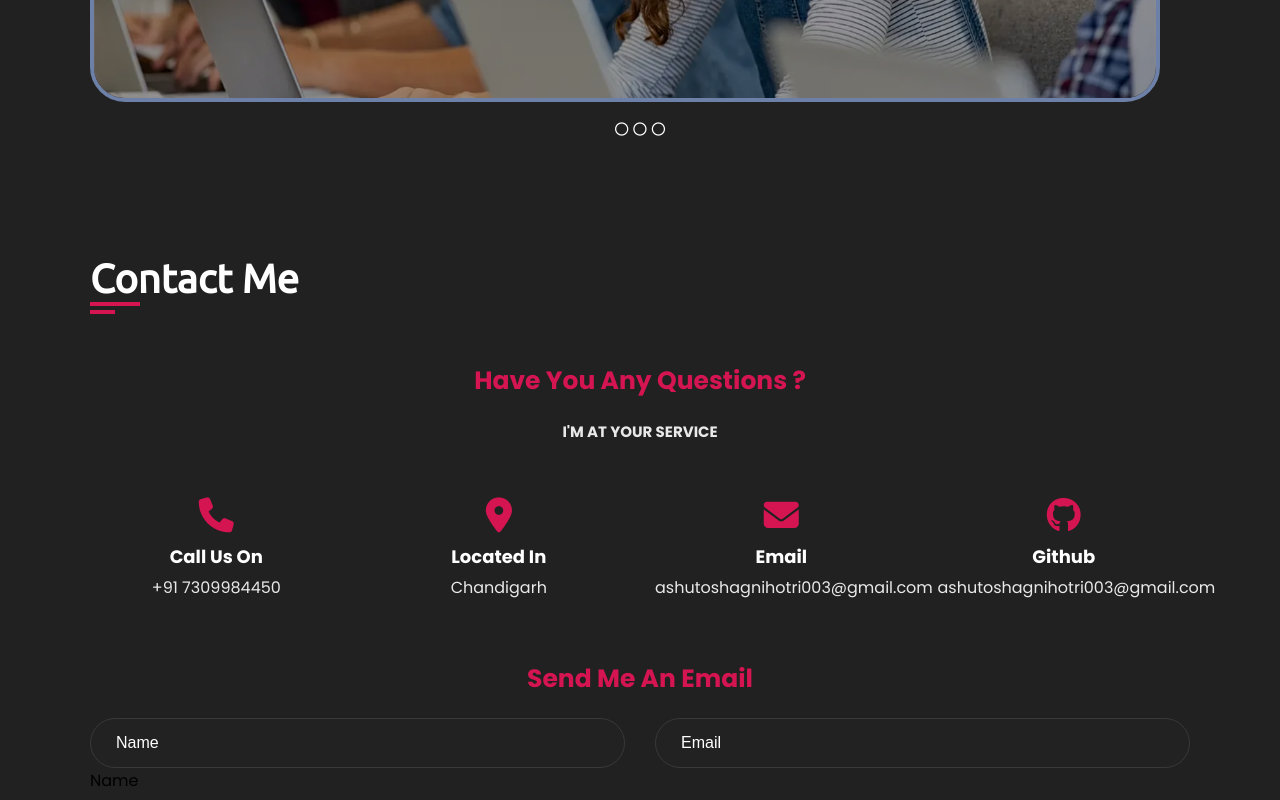
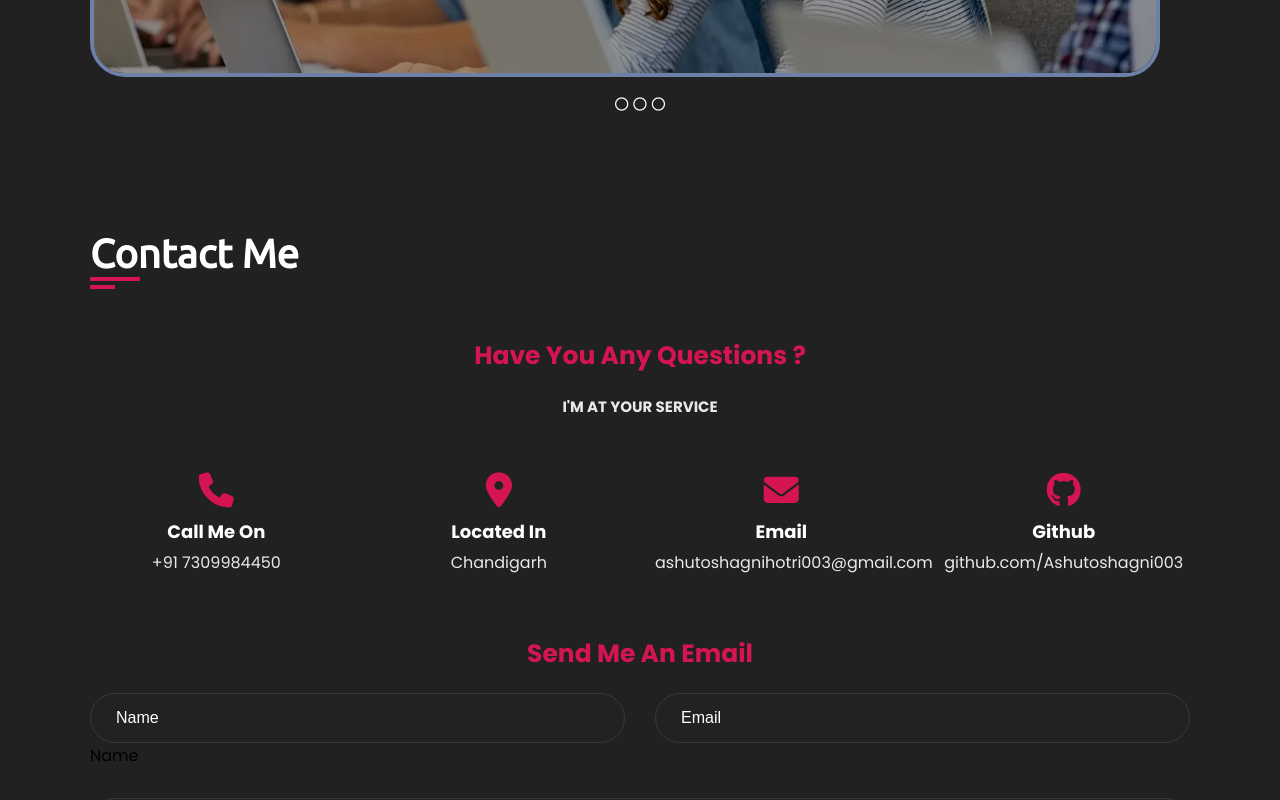
Before and after one commit to Ashutoshagni003/Ashutosh_Portfolio, a plain HTML site: page index.html in a window 1280 px wide. Shown: the part 2861-3661 px from the top of the page. Drawn offline with nearby package versions, Linux system fonts and the light colour scheme; a web font is replaced by a local one.

Commit message:
Update index.html

```diff
--- a/index.html
+++ b/index.html
@@ -122,7 +122,7 @@
                                     <h3>I'm <span class="about-name">Ashutosh Agnihotri</span><h3>
 
                                     <p><span class="about-design">Full Stack Developer</span></p>
-                                    <p>Lorem ipsum dolor sit amet consectetur, adipisicing elit. Rem qui labore cumque voluptates? Numquam, omnis tempore! Atque obcaecati, distinctio enim beatae ad ex velit nam cum est quasi doloremque facilis! Lorem ipsum dolor sit amet consectetur adipisicing elit. Ratione provident beatae rem corporis enim quia voluptatum voluptatibus, necessitatibus nisi neque officiis corrupti aliquid vitae perferendis ea obcaecati mollitia non eveniet.</p>
+                                    <p>I am a committed and hard working student with excellent communication skills. I am learning variety of areas, such as Machine Learning , Programming Languages , Data Structure, Android development, Web Development</p>
                                 </div>
                             </div>
                             <div class="row">
@@ -445,7 +445,7 @@
                     <div class="row">
                         <div class="contact-info-item padd-15">
                             <div class="icon"><i class="fa-solid fa-phone fa-2xl"></i></div>
-                            <h4>Call Us On</h4>
+                            <h4>Call Me On</h4>
                             <p>+91 7309984450</p>
                         </div>
                         <div class="contact-info-item padd-15">
@@ -461,7 +461,7 @@
                         <div class="contact-info-item padd-15">
                             <div class="icon"><i class="fa-brands fa-github fa-2xl"></i></div>
                             <h4>Github</h4>
-                            <p>ashutoshagnihotri003@gmail.com</p>
+                            <p>github.com/Ashutoshagni003</p>
                         </div>
 
                     </div>
```
